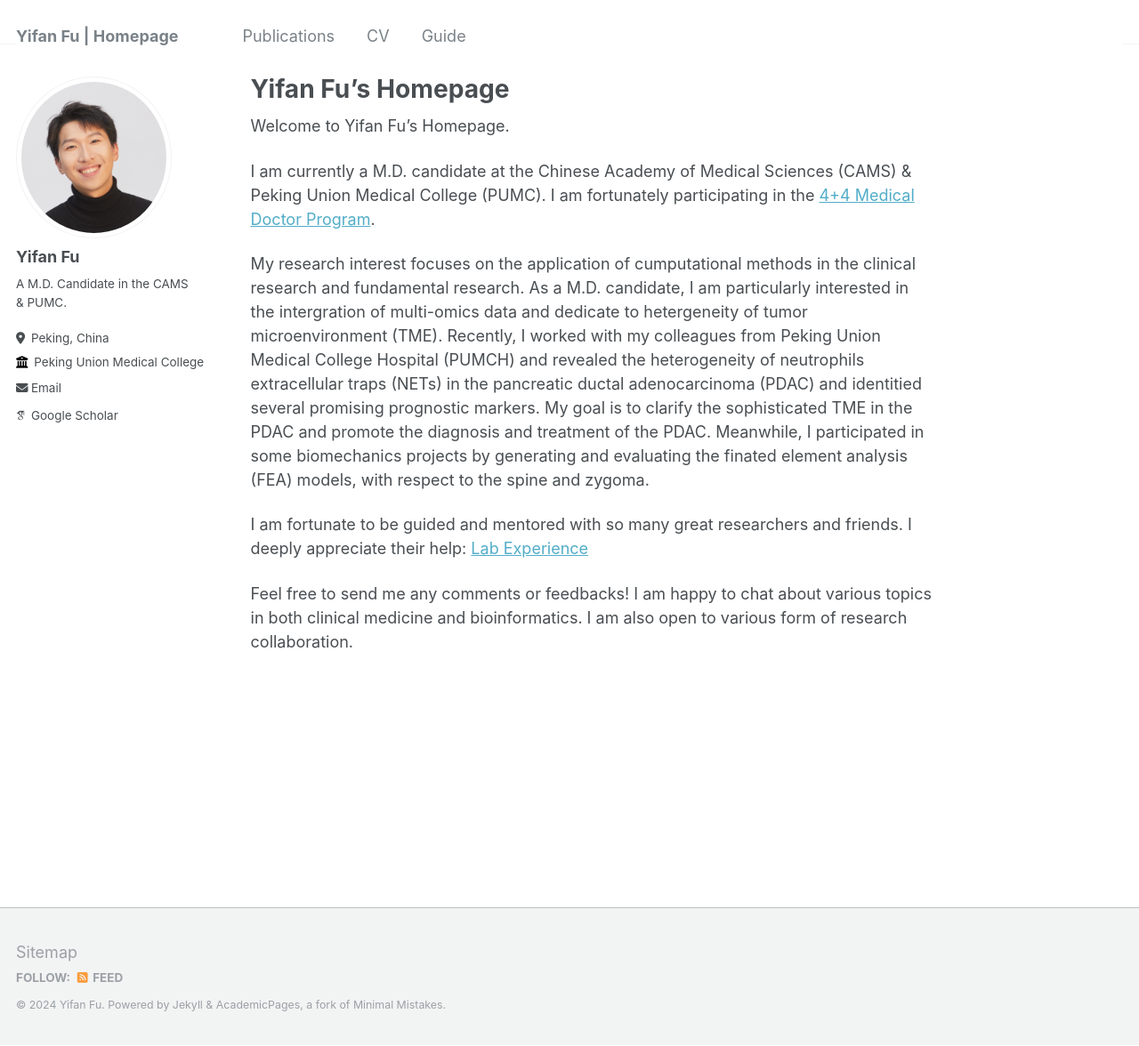
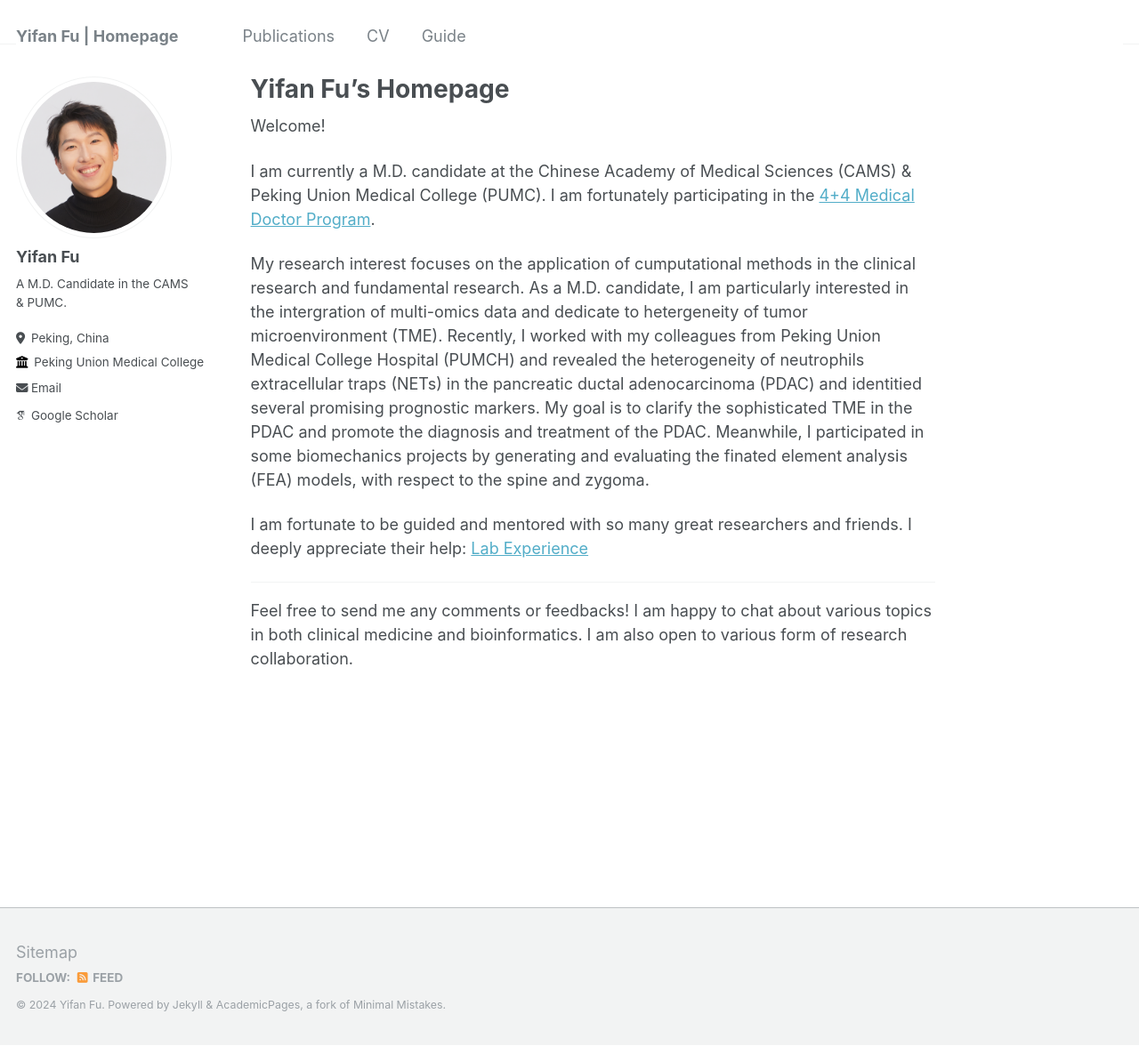
Before and after one commit to yifanfu01/yifanfu01.github.io, a Jekyll site: the page built from _pages/about.md, in a window 1280 px wide and 1176 px high. Shown: the whole window at 89% size. Built offline with Jekyll 4.4.1, drawn with Linux system fonts in a browser that asks for light colours; some web fonts are replaced.

Commit message:
Update about.md

```diff
--- a/_pages/about.md
+++ b/_pages/about.md
@@ -7,7 +7,7 @@ redirect_from:
   - /about.html
 ---
 
-Welcome to Yifan Fu's Homepage.
+Welcome!
 
 I am currently a M.D. candidate at the Chinese Academy of Medical Sciences (CAMS) & Peking Union Medical College (PUMC). I am fortunately participating in the [4+4 Medical Doctor Program](https://mdadmission.pumc.edu.cn/mdweb/site!index).
 
@@ -15,5 +15,5 @@ My research interest focuses on the application of cumputational methods in the
 
 I am fortunate to be guided and mentored with so many great researchers and friends. I deeply appreciate their help: [Lab Experience](https://yifanfu01.github.io/cv/)
 
-
+---
 Feel free to send me any comments or feedbacks! I am happy to chat about various topics in both clinical medicine and bioinformatics. I am also open to various form of research collaboration.
```
